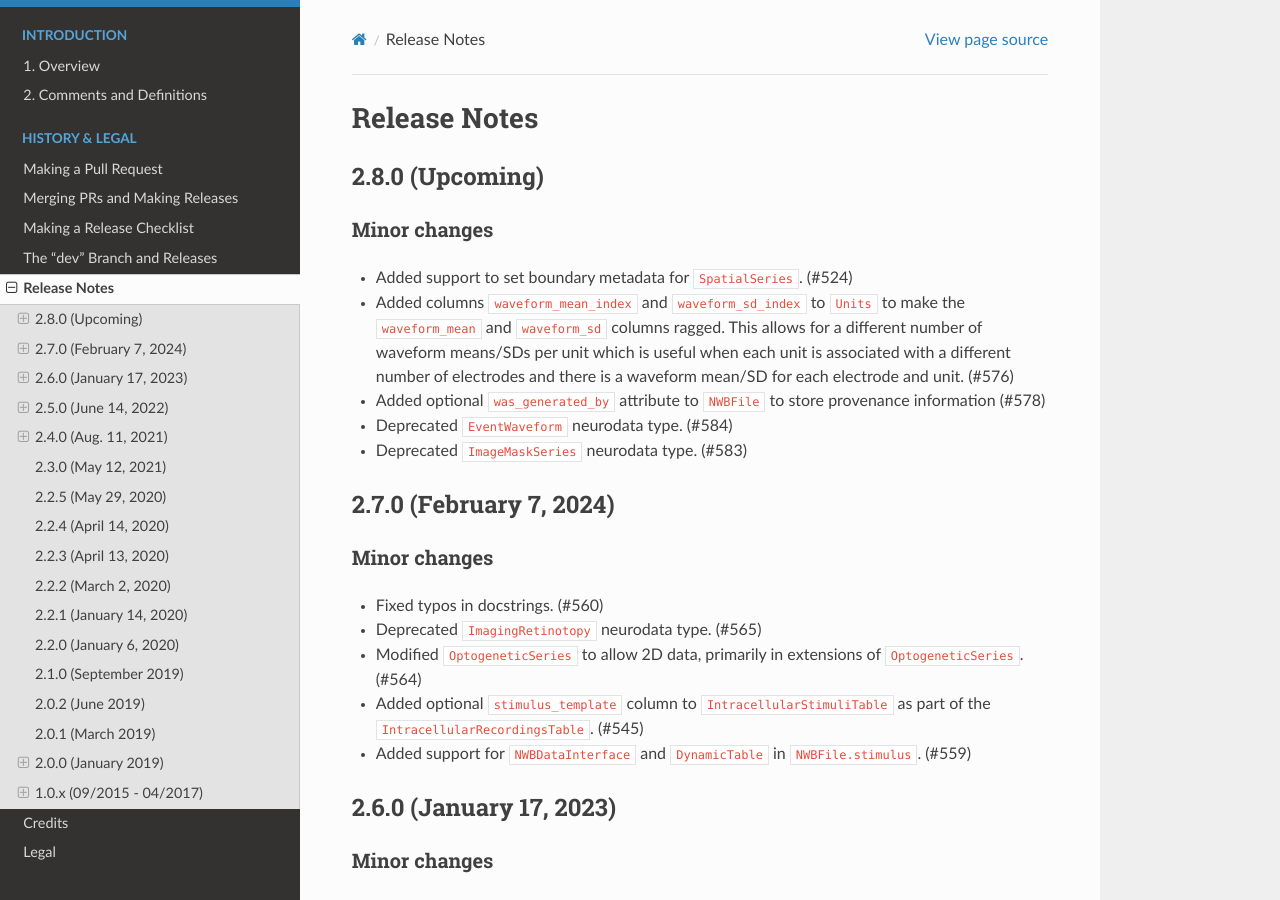
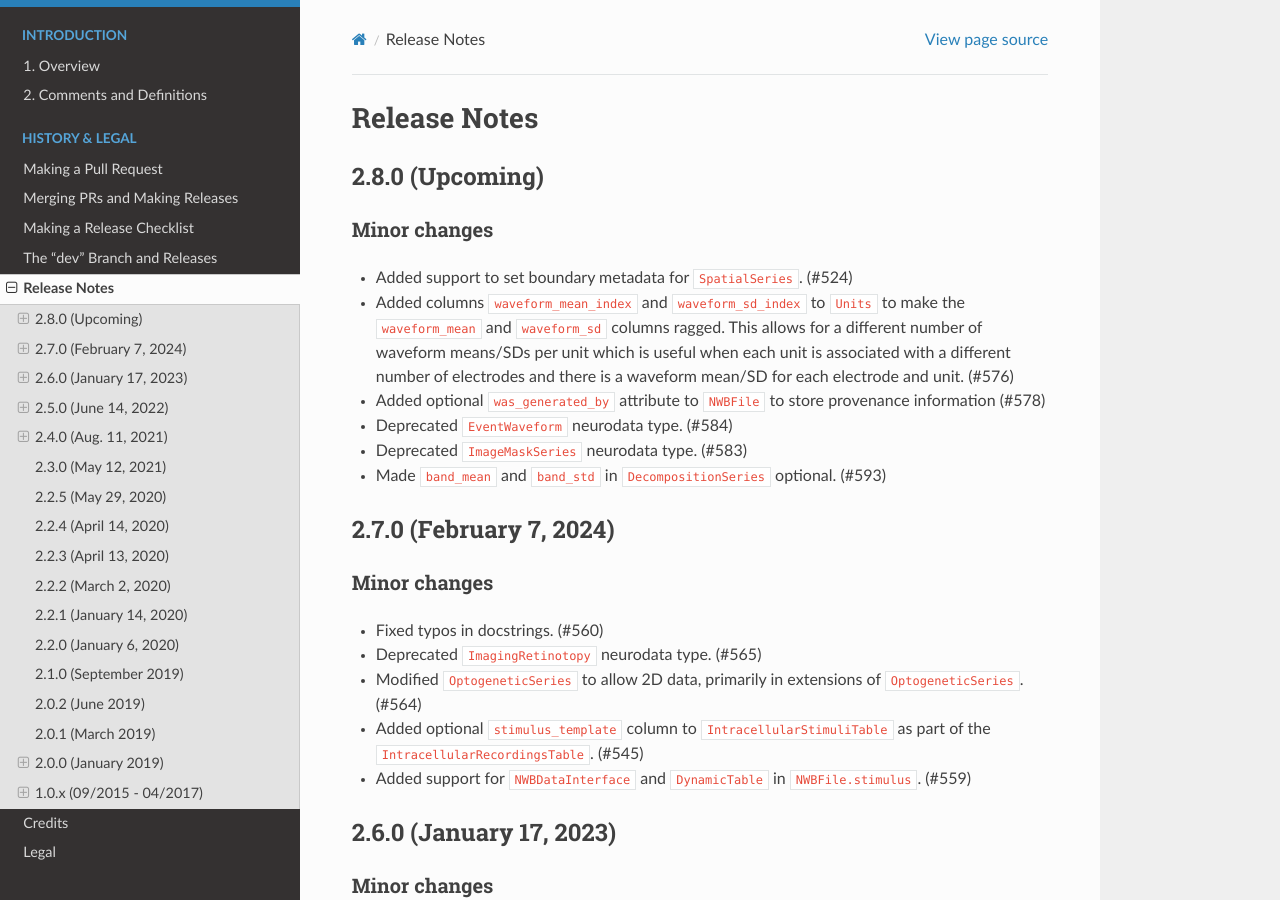
Before and after one commit to NeurodataWithoutBorders/nwb-schema, a Sphinx documentation site: the page built from docs/format/source/format_release_notes.rst, in a window 1280 px wide and 900 px high. Built offline with Sphinx 7.4.7 and the Read the Docs theme 3.1.0, drawn with Linux system fonts in a browser that asks for light colours.

Commit message:
update release notes

```diff
--- a/docs/format/source/format_release_notes.rst
+++ b/docs/format/source/format_release_notes.rst
@@ -15,8 +15,8 @@ Minor changes
   electrode and unit. (#576)
 - Added optional ``was_generated_by`` attribute to ``NWBFile`` to store provenance information (#578)
 - Deprecated ``EventWaveform`` neurodata type. (#584)
-
 - Deprecated ``ImageMaskSeries`` neurodata type. (#583)
+- Made ``band_mean`` and ``band_std`` in ``DecompositionSeries`` optional. (#593)
 
 2.7.0 (February 7, 2024)
 ------------------------
```
